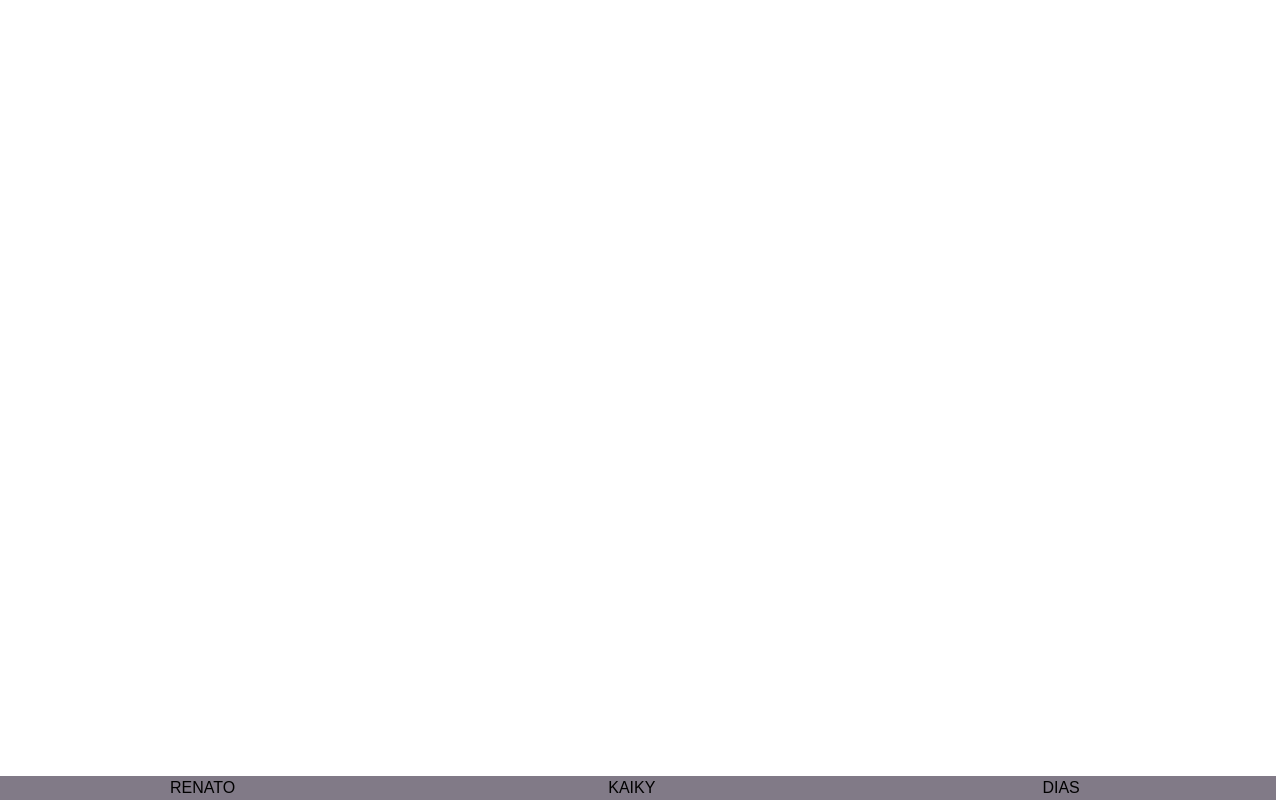
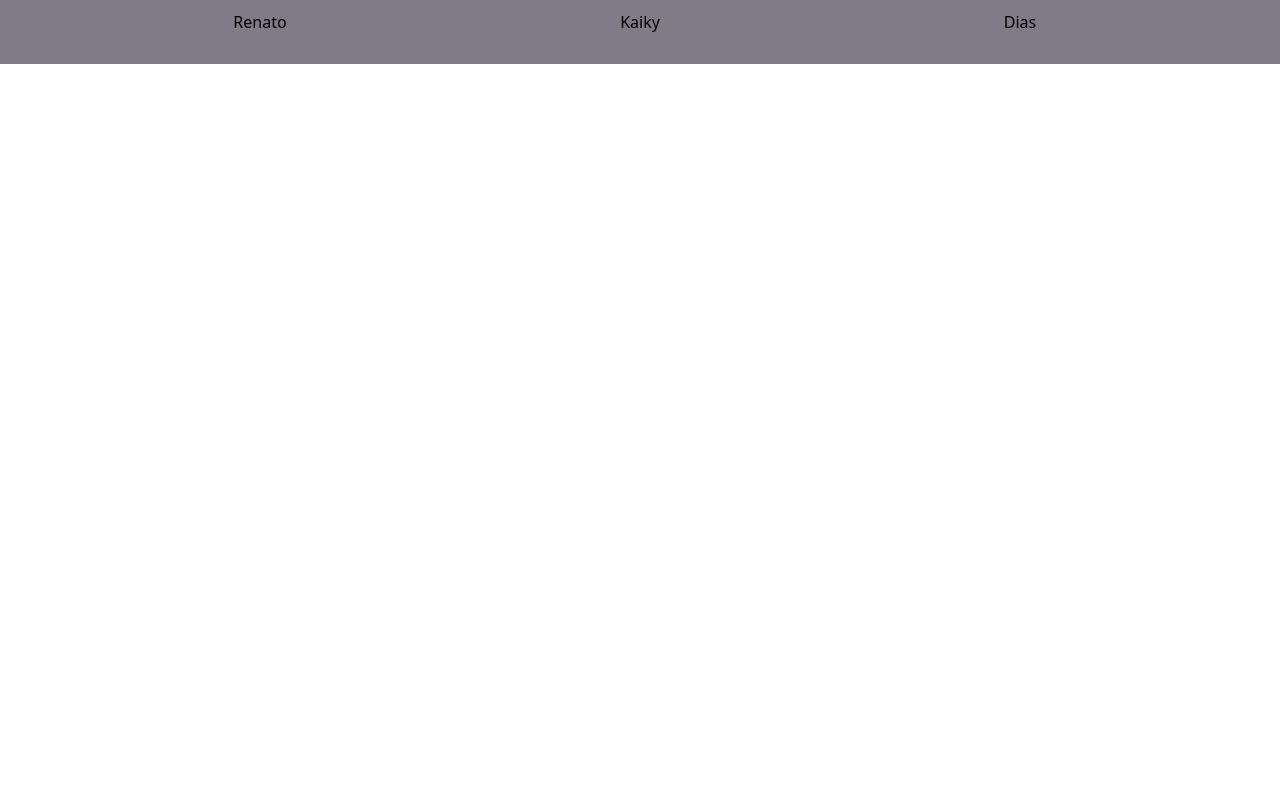
Before and after one commit to Kaiky-Bedim/Viagem-Facil, a PHP site: page /foot.html in a window 1280 px wide. Run offline with PHP 8.4, Linux system fonts and the light colour scheme; some libraries are stand-ins or nearby versions.

Commit message:
porra do krl

```diff
--- a/Layout/foot.html
+++ b/Layout/foot.html
@@ -2,8 +2,9 @@
 	<link rel="stylesheet" type="text/css" href="../Layout/styleLayout.css"/>
 	<link rel="stylesheet" type="text/css" href="../Infra/bootstrap/css/bootstrap.min.css"/>
 	<body>
-		<div class="text-center textoFormatado">
-			<div class="row parceiros">
+			<footer><div class="container-fluid text-center margin parceiros">
+					<div class="container">
+						<div class="row">
 							<div class="col-lg-4">
 								Renato
 							</div>
@@ -15,5 +16,7 @@
 							</div>
 						</div>
 					</div>
+				</div>
+				</footer>
 	</body>
 </html>
--- a/Layout/styleLayout.css
+++ b/Layout/styleLayout.css
@@ -1,23 +1,40 @@
-.textoFormatado{
-    font-family: 'Poppins', sans-serif;
-    box-sizing: border-box;
-    outline: none; border: none;
-    text-decoration: none;
-    text-transform: uppercase;
+.navbar{
+    background-color: #817A87;
 }
 
-.navbar{
+.nav-link{
+	color:black;
+}
+
+.cor{
+	background-color: #817A87;
+}
+
+.margin-meio{
+    padding-top: 20px;
+    padding-bottom: 20px;
     background-color: #817A87;
+}
+
+.cor-form{
+    background-color: #221b2e;
+}
+
+.cor-texto{
+	color: white;
+}
+
+.margin{
+    padding-top: 10px;
+    padding-bottom: 30px;
 }
 
 .parceiros{
     background-color: #817A87;
     color: black;
-    width: 100.6%;
-    bottom: 0;
-    position: fixed;
 }
 
-b {
-    font-size: 30px;
+.body {
+  font-family: "Poppins", sans-serif;
+  background-color: #fafafa;
 }
--- a/Passe/passe.html
+++ b/Passe/passe.html
@@ -196,7 +196,7 @@
 
 
 
-    <div class="container-fluid text-center margin parceiros">
+    <footer><div class="container-fluid text-center margin parceiros">
         <div class="container">
             <div class="row">
                 <div class="col-lg-4">
@@ -211,7 +211,7 @@
             </div>
         </div>
     </div>
-
+    </footer>
     <script src="https://cdn.jsdelivr.net/npm/bootstrap@5.1.3/dist/js/bootstrap.bundle.min.js" integrity="sha384-ka7Sk0Gln4gmtz2MlQnikT1wXgYsOg+OMhuP+IlRH9sENBO0LRn5q+8nbTov4+1p" crossorigin="anonymous"></script>
 
 
```
Lines whose indentation alone changed are shown as unchanged.
